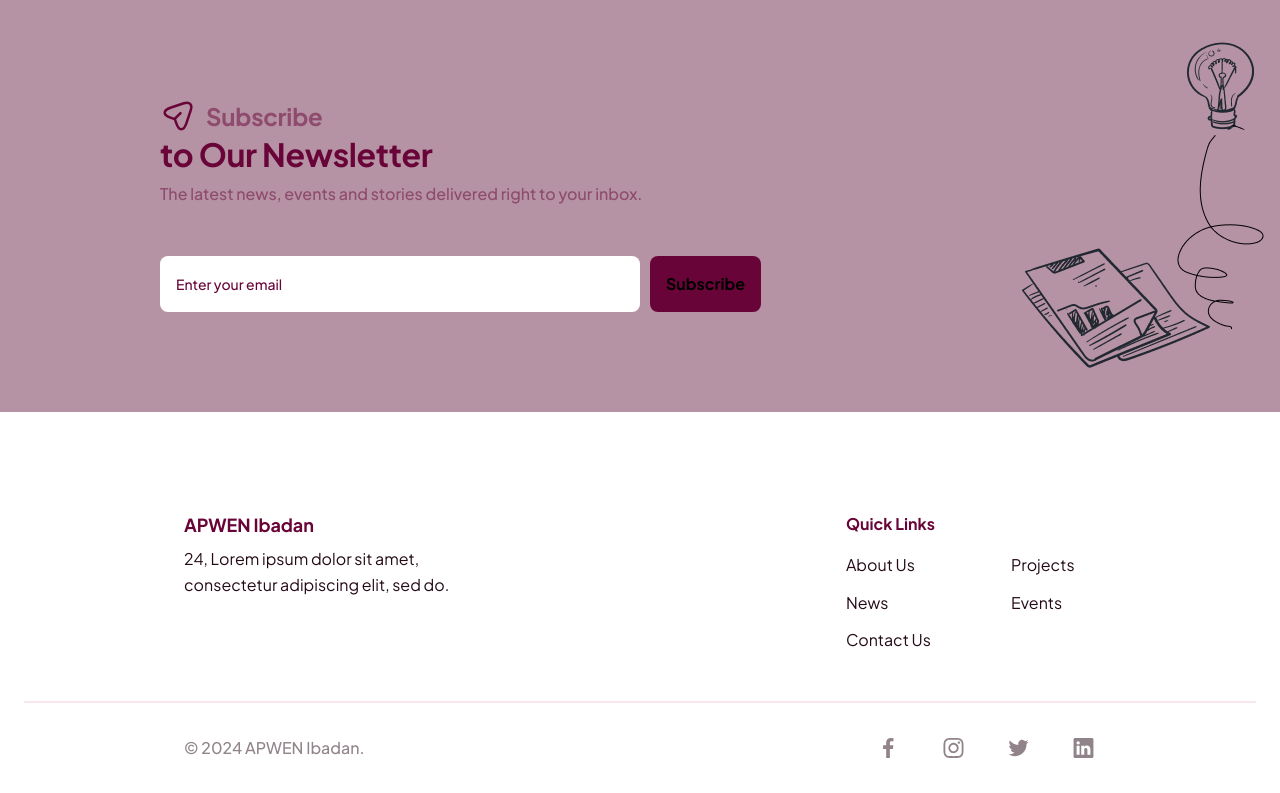
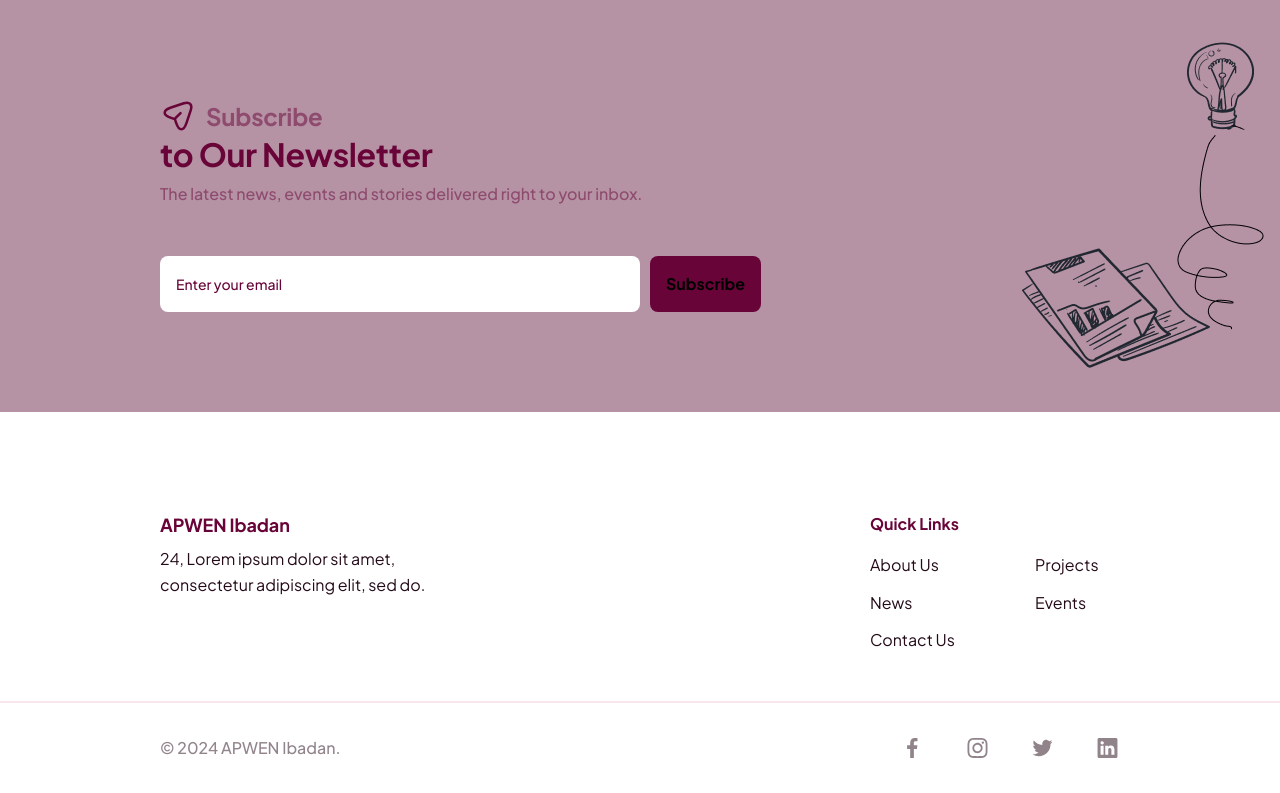
Before and after one commit to lazydoug/apwen-ibadan, a Next.js app: page / in a window 1280 px wide. Shown: the part 4181-4974 px from the top of the page. Built offline with nearby package versions, Linux system fonts and the light colour scheme.

Commit message:
Resolved footer padding

```diff
--- a/src/components/Footer.jsx
+++ b/src/components/Footer.jsx
@@ -3,8 +3,8 @@ import { Facebook, Instagram, LinkedIn, X_Twitter } from './common/Icons'
 
 const Footer = () => {
   return (
-    <footer className='px-6 py-12 lg:pb-8 lg:pt-[100px] bg-white'>
-      <div className='min-[576px]:w-[540px] min-[576px]:px-0 min-[576px]:mx-auto min-[576px]:flex min-[576px]:justify-between min-[576px]:items-start md:w-full md:px-12 lg:px-40'>
+    <footer className='py-12 lg:pb-8 lg:pt-[100px] bg-white'>
+      <div className='px-6 min-[576px]:w-[540px] min-[576px]:px-0 min-[576px]:mx-auto min-[576px]:flex min-[576px]:justify-between min-[576px]:items-start md:w-full md:px-12 lg:px-40'>
         <div className='max-w-64 mb-7 md:max-w-[288px] min-[576px]:mb-0'>
           <p className='text-lg text-secondary font-bold mb-2'>APWEN Ibadan</p>
           <p className='text-md-160 text-black'>
```
